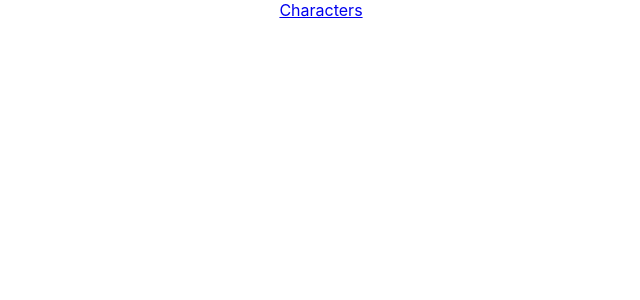
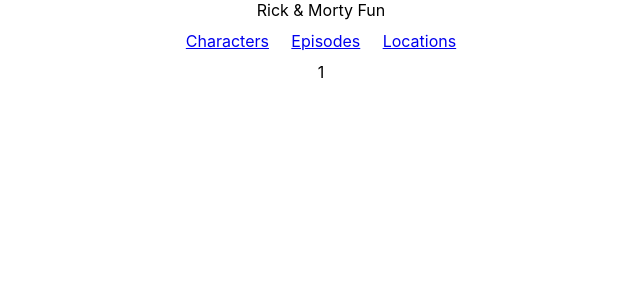
Before and after one commit to catlynbowles/rick-morty-fun, a React (Create React App) app: page /1 in a window 1280 px wide. Shown: the top 300 px of the page, without its empty margins (319-959 px from the left). Built offline with nearby package versions, Linux system fonts and the light colour scheme.

Commit message:
Add match.params to code"

```diff
--- a/package.json
+++ b/package.json
@@ -14,6 +14,7 @@
     "react-dom": "^18.2.0",
     "react-router-dom": "^5.3.0",
     "react-scripts": "5.0.1",
+    "sass": "^1.56.1",
     "typescript": "^4.8.4",
     "web-vitals": "^2.1.4"
   },
--- a/src/App.tsx
+++ b/src/App.tsx
@@ -1,10 +1,12 @@
 import './App.css';
 import Navbar from './Components/Navbar/Navbar';
 import Routes from './Components/Routes/Routes';
+import Header from './Components/Header/Header';
 
 function App() {
   return (
     <div className="App">
+      <Header />
       <Navbar />
       <Routes />
     </div>
--- /dev/null
+++ b/src/Components/Grid/Grid.tsx
@@ -0,0 +1,13 @@
+type Selection = {
+  selection: string
+}
+
+// match<{ selection: string; }>'
+
+const Grid = ({selection}: Selection) => {
+  return (
+    <div>{selection}</div>
+  )
+}
+
+export default Grid
--- /dev/null
+++ b/src/Components/Header/Header.tsx
@@ -0,0 +1,10 @@
+
+const Header = () => {
+  return (
+    <header>
+      Rick & Morty Fun
+    </header>
+  )
+}
+
+export default Header
--- /dev/null
+++ b/src/Components/Navbar/Navbar.scss
@@ -0,0 +1,8 @@
+nav {
+  display: flex;
+  justify-content: center;
+}
+
+a {
+  margin: .7rem
+}
--- a/src/Components/Navbar/Navbar.tsx
+++ b/src/Components/Navbar/Navbar.tsx
@@ -1,9 +1,12 @@
 import {Link} from 'react-router-dom'
+import './Navbar.scss'
 
 const Navbar = () => {
   return (
     <nav>
       <Link to='/characters'>Characters</Link>
+      <Link to='/episodes'>Episodes</Link>
+      <Link to='/locations'>Locations</Link>
     </nav>
   )
 }
--- a/src/Components/Routes/Routes.tsx
+++ b/src/Components/Routes/Routes.tsx
@@ -1,17 +1,14 @@
+import { ReactNode } from "react"
 import { Switch, Route } from "react-router-dom"
+import Grid from "../Grid/Grid"
 
 const Routes = () => {
   return (
     <Switch>
-      <Route path='/characters'>
-        <div>chars</div>
-      </Route>
-      <Route path='/episodes'>
-        <div>eps</div>
-      </Route>
-      <Route path='/locations'>
-        <div>locs</div>
-      </Route>
+      <Route path='/:selection' render={({match}): ReactNode => {
+        console.log(match)
+        return <Grid selection={match.params.selection}/>
+      }}/>
     </Switch>
   )
 }
```
Also changed, not shown: 1 other file (tests, documents, lock files or other folders).
